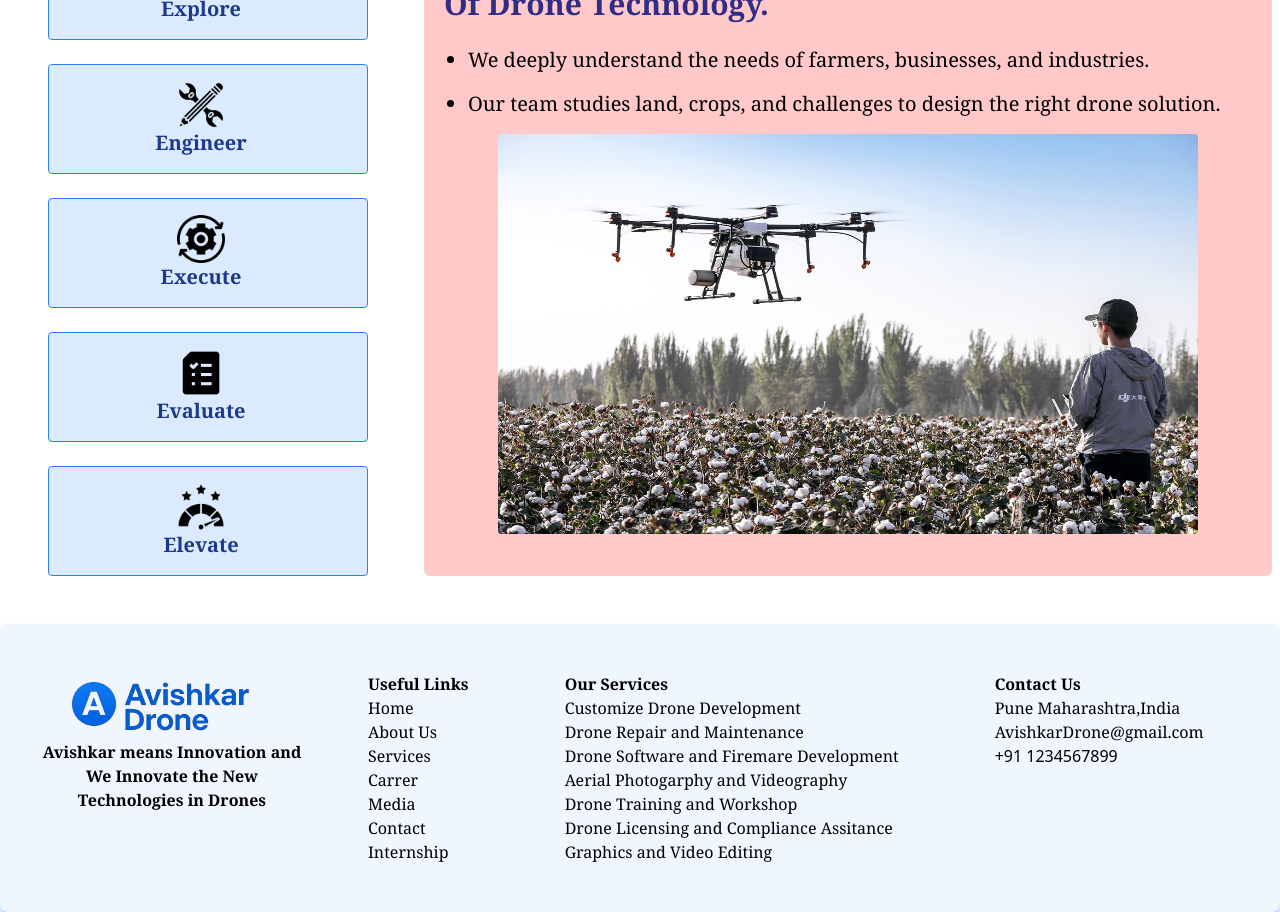
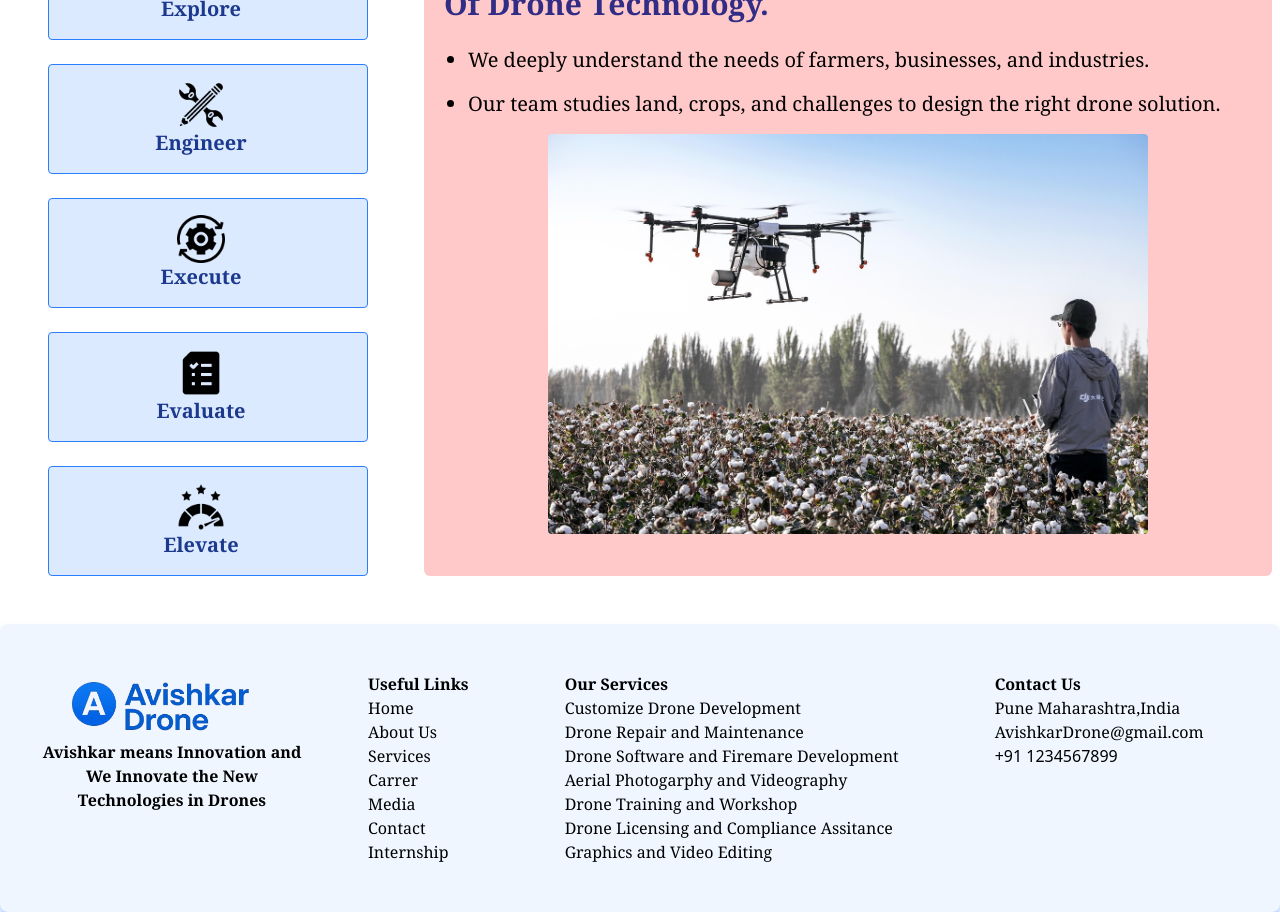
Before and after one commit to KrushnaBarhate03/React-Project, a React (Vite) app: page /service in a window 1280 px wide. Shown: the part 1800-2712 px from the top of the page. Built offline with nearby package versions, Linux system fonts and the light colour scheme.

Commit message:
image fixing

```diff
--- a/src/views/Services.jsx
+++ b/src/views/Services.jsx
@@ -74,7 +74,7 @@ function Services() {
     <li className="text-xl m-4 font-serif  ">We deeply understand the needs of farmers, businesses, and industries.</li>
    <li className='text-xl m-4 font-serif '> Our team studies land, crops, and challenges to design the right drone solution.</li>
     </ul>
-    <img src={Dronepilot} alt="Drone training image" className=" sm:w-[700px] sm:h-[400px] rounded-sm mx-auto"/>
+    <img src={Dronepilot} alt="Drone training image" className=" sm:max-w-[700px] sm:h-[400px] rounded-sm mx-auto"/>
     </div>
      )}
 
```
